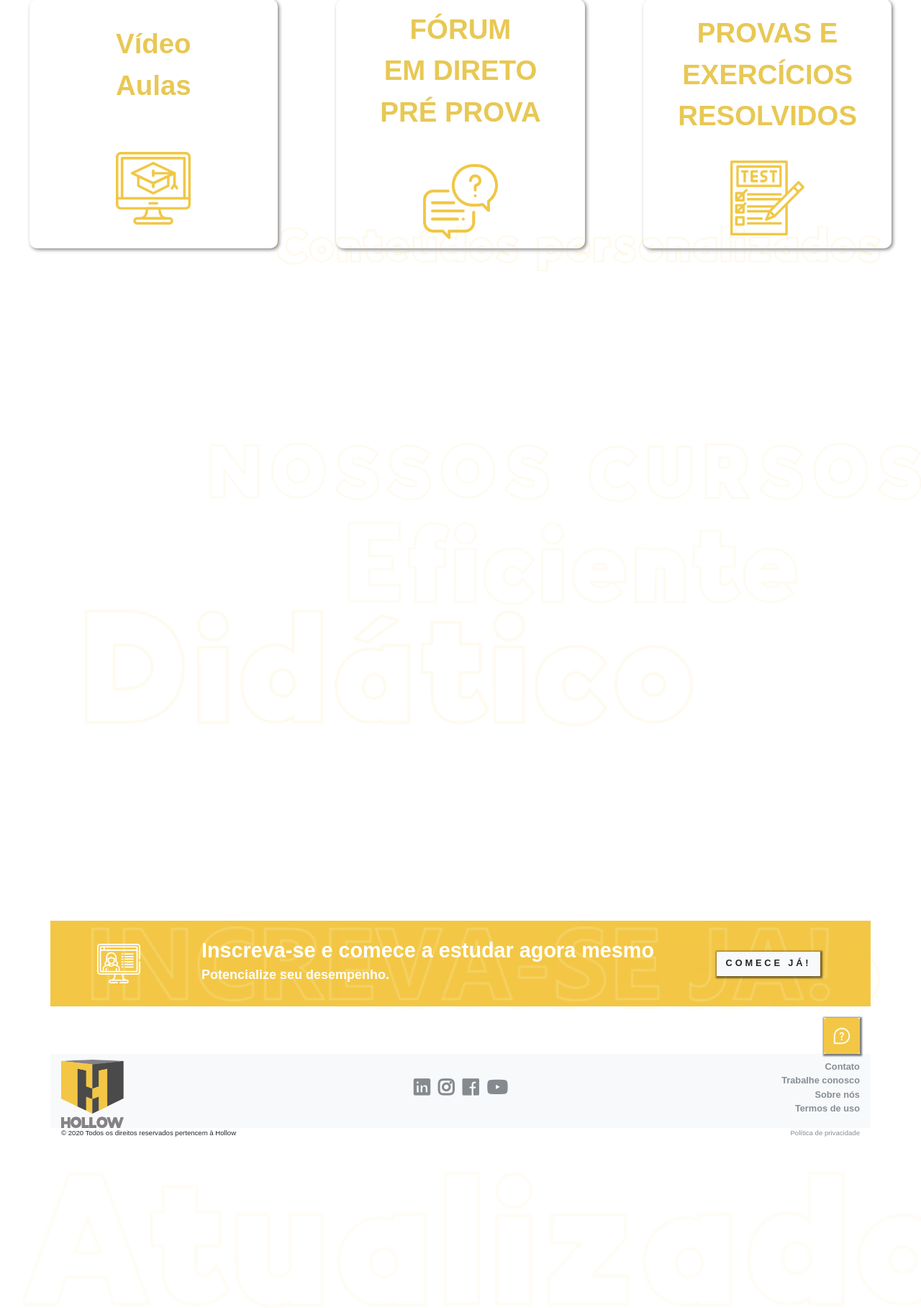
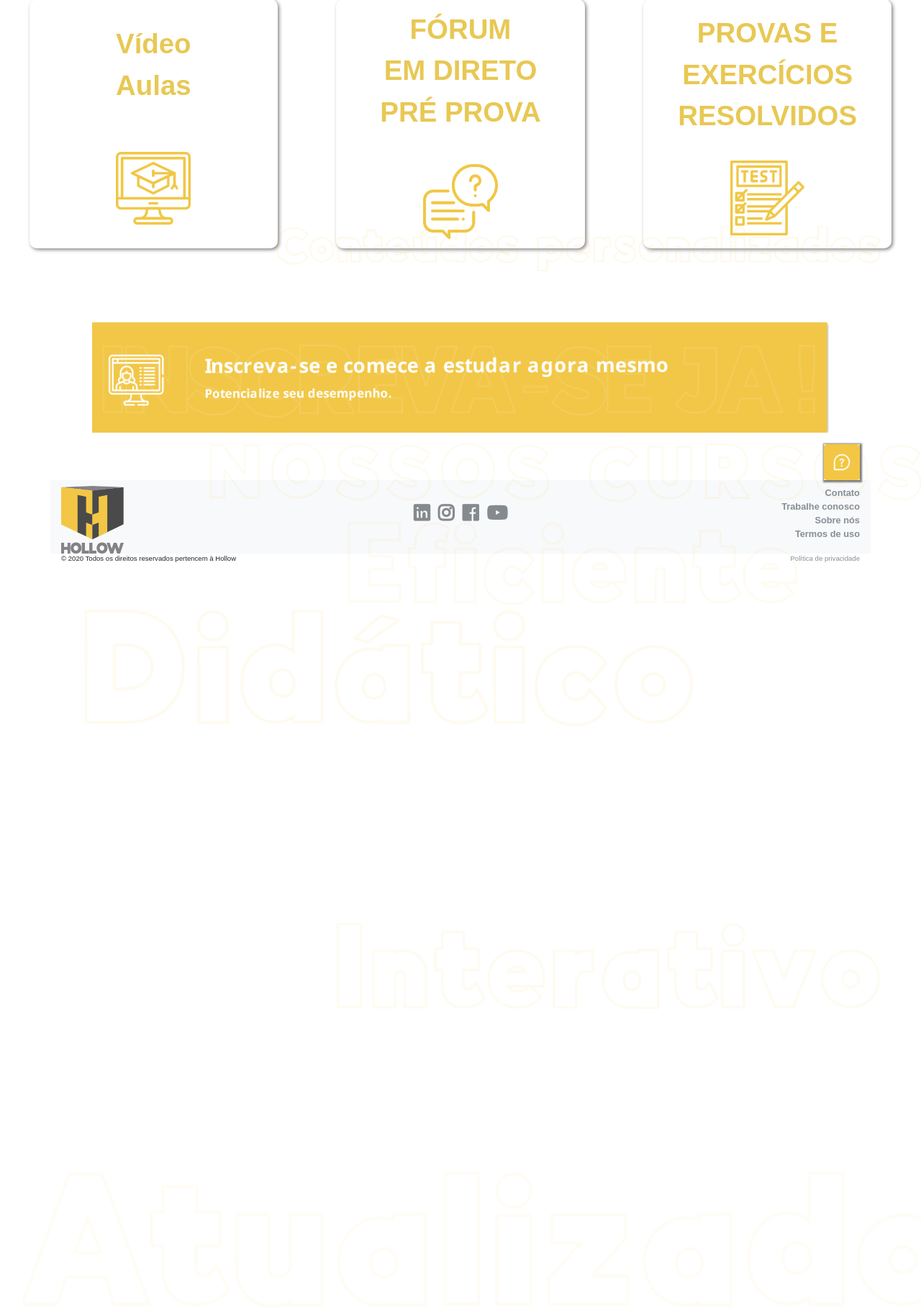
Before and after one commit to SapnaGulati/hollow-website, a Django app: page / in a window 1280 px wide. Shown: the part 1667-3484 px from the top of the page at 72% size. Run offline with Django 3.2, Linux system fonts and the light colour scheme; some libraries are stand-ins or nearby versions; some web fonts are replaced.

Commit message:
fixed sign-in
Co-authored-by: wdvictor <victorhpantunes@gmail.com>

```diff
--- a/website/static/website/css/index.css
+++ b/website/static/website/css/index.css
@@ -70,7 +70,7 @@
 
 #content-row {
   width: 100vw;
-  height: 100vw;
+  height: 35vw;
   display: flex;
   flex-direction: row;
   justify-content: space-around;
@@ -98,3 +98,15 @@
   color: #e8c854;
   font-weight: bold;
 }
+
+#sign-in {
+  display: flex;
+  position: relative;
+  width: 100vw;
+  justify-content: center;
+}
+
+#sign-in-img {
+  position: relative;
+  width: 80vw;
+}
--- a/website/templates/website/index.html
+++ b/website/templates/website/index.html
@@ -30,6 +30,7 @@ Hollow - Homepage
     <iframe width="70%" height="450px" id="video" src="https://www.youtube.com/embed/tgbNymZ7vqY">
     </iframe>
   </div>
+
   <div id="content-row">
 
     <div class="card-content">
@@ -53,21 +54,10 @@ Hollow - Homepage
       <img src="{% static 'website/img/test_yellow.png' %}" class="imgs">
     </div>
   </div>
-  <div class="container py-3 ribbon-hollow" style="background-image: url('{% static 'website/img/bg_word.png' %}');">
-    <div class="row">
-      <div class="col-md-2 py-3 px-5 align-self-center text-center">
-        <img class="icone-hollow" src="{% static 'website/img/pc_people.svg' %}" alt="Card image cap">
-      </div>
-      <div class="col-md-7 col-sm-12 py-2 px-sm-1 mx-sm-3 align-self-center">
-        <h3>
-          Inscreva-se e comece a estudar agora mesmo
-        </h3>
-        <h5> Potencialize seu desempenho. </h5>
-      </div>
-      <div class="col-md-2 col-sm-12 py-sm-2 mx-sm-3 align-self-center text-center">
-        <a class="btn btn-light btn-light-hollow rounded" href="{% url 'login' %}" role="button">Comece
-          já!</a>
-      </div>
+
+  <div id="sign-in">
+    <div id="sign-in-img">
+      <img src="{% static 'website/img/cardint.png' %}" style="width: 80vw;">
     </div>
   </div>
 
```
Also changed, not shown: 1 other file.
